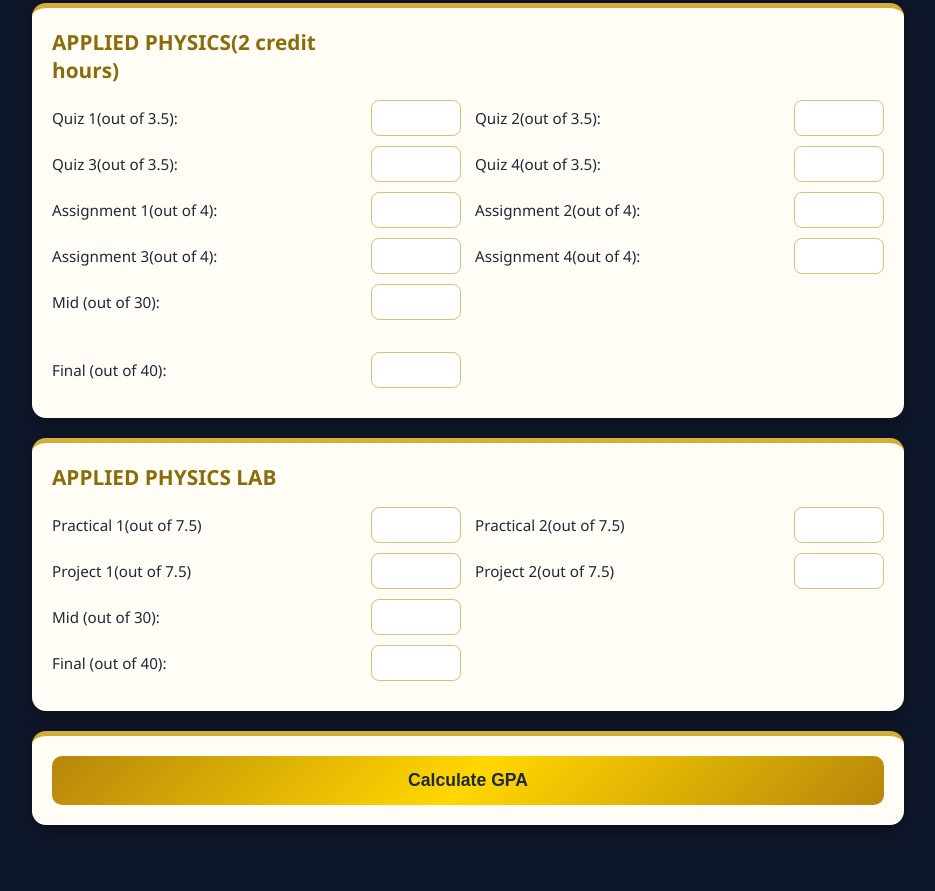
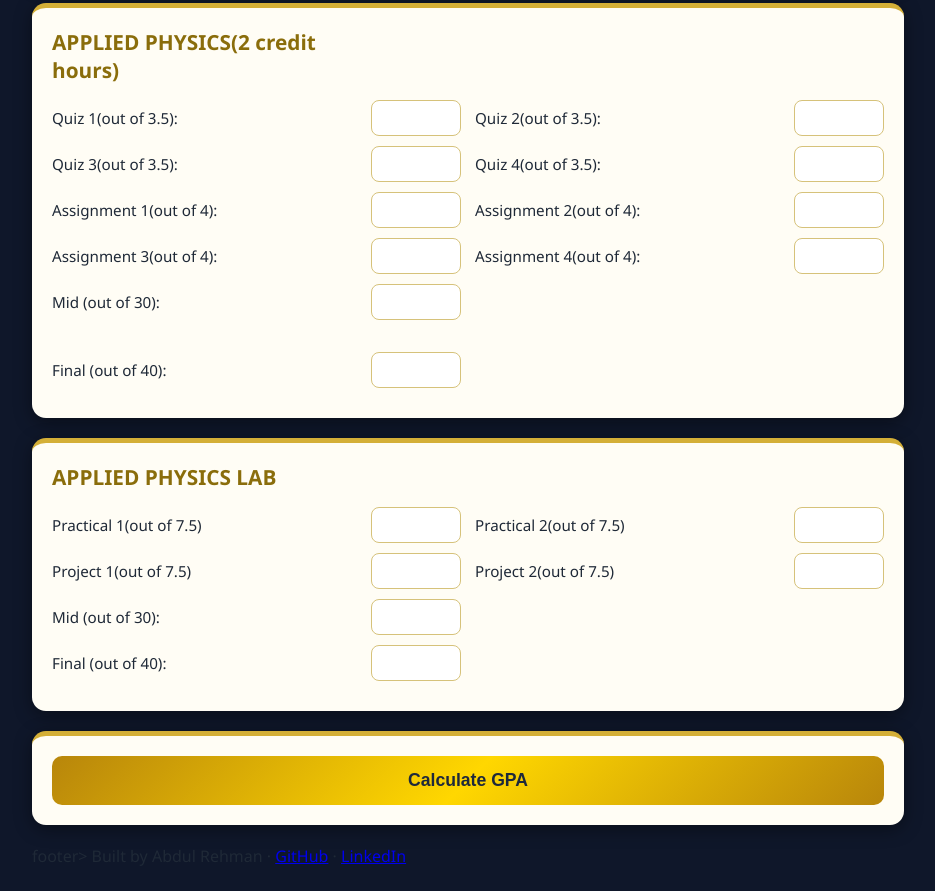
Before and after one commit to Abdul-Se-Rehman/First-website, a plain HTML site: page index.html in a window 1280 px wide. Shown: the part 2482-3373 px from the top of the page, without its empty margins (172-1107 px from the left). Before the commit the page ends 3331 px from the top, so only its background shows below. Drawn offline with Linux system fonts and the light colour scheme.

Commit message:
CHANGING IN FOOTER

```diff
--- a/index.html
+++ b/index.html
@@ -5,6 +5,7 @@
     <meta name="viewport" content="width=device-width, initial-scale=1.0">
     <title>UNIVERSITY GPA CALCULATOR</title>
     <link rel="stylesheet" href="styling.css">
+    <meta name="decription" content="University GPA Calculator built with html,css and JavaScript">
 </head>
 <body>
  <HEADER>
@@ -293,6 +294,11 @@
         <div id="result"></div>
 
     </section>
+    footer>
+  Built by Abdul Rehman ·
+  <a href="https://github.com/Abdul-Se-Rehman">GitHub</a> ·
+  <a href="https://www.linkedin.com/in/abdul-rehman-3ab21b322/">LinkedIn</a>
+</footer>
   </MAIN>
 
  <script>
```
